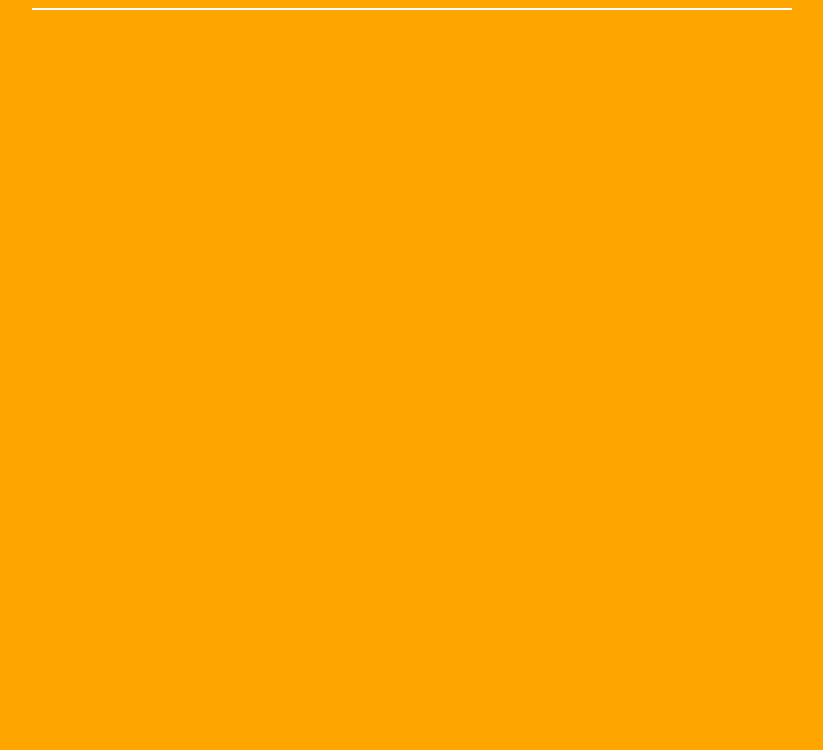
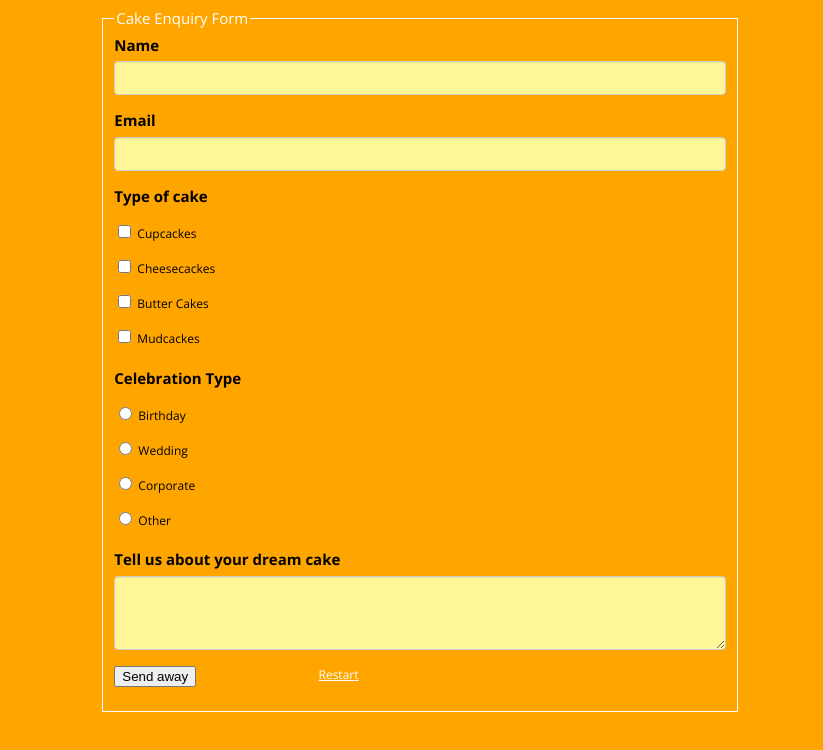
Before and after one commit to Pinch1A/ustwo, a website: page index.html in a window 1280 px wide. Shown: the whole page, without its empty margins (228-1051 px from the left). Drawn offline with nearby package versions, Linux system fonts and the light colour scheme; files that its build step writes are made by us from their sources.

```diff
--- a/Gruntfile.js
+++ b/Gruntfile.js
@@ -1,4 +1,4 @@
-module.exports = function(grunt) {
+module.exports = function (grunt) {
     grunt.initConfig({
         pkg: grunt.file.readJSON('package.json'),
         bowercopy: {
@@ -26,7 +26,7 @@
         sass: {
             dist: {
                 files: {
-					'style/style.css' : 'sass/style.scss'
+                    'style/style.css': 'sass/style.scss'
                 }
             }
         },
@@ -37,11 +37,16 @@
             }
         },
         jshint: {
-      			files: ['Gruntfile.js', 'build/**/*.js'],
+            files: ['Gruntfile.js', 'src/*.js'],
             options: {
                 globals: {
                     jQuery: true
                 }
+            }
+        },
+        simplemocha: {
+            all: {
+                src: ['tests/**/*.js', '**/*.spec.js']
             }
         }
     });
@@ -52,7 +57,8 @@
     grunt.loadNpmTasks('grunt-contrib-watch');
     grunt.loadNpmTasks('grunt-contrib-jshint');
     grunt.loadNpmTasks('grunt-bowercopy');
-	grunt.registerTask('default',['bowercopy', 'uglify', 'watch']);
+    grunt.loadNpmTasks('grunt-simple-mocha');
+    grunt.registerTask('default', ['bowercopy', 'uglify', 'watch']);
 
-	grunt.registerTask('dev',['bowercopy', 'sass:dist','jshint', 'uglify']);
-}
+    grunt.registerTask('dev', ['bowercopy', 'sass', 'jshint', 'uglify']);
+};
--- a/index.html
+++ b/index.html
@@ -16,11 +16,67 @@
 </head>
 
 <body id="main">
-	<div class="container">
-      <div class="">
 
-      </div>
+  <div class="container">
+	<form role="form" id="form">
+      <fieldset>
+        <legend>Cake Enquiry Form</legend>
+        <div class="box">
+
+          <div class="form-group">
+            <label>Name</label>
+            <input type="text" class="form-control">
+          </div>
+
+          <div class="form-group">
+            <label>Email</label>
+            <input type="text" class="form-control">
+          </div>
+
+          <div class="form-group">
+            <label>Type of cake</label>
+            <div class="checkbox">
+              <label><input type="checkbox"> Cupcackes</label>
+            </div>
+            <div class="checkbox">
+              <label><input type="checkbox"> Cheesecackes</label>
+            </div>
+            <div class="checkbox">
+              <label><input type="checkbox"> Butter Cakes</label>
+            </div>
+            <div class="checkbox">
+              <label><input type="checkbox"> Mudcackes</label>
+            </div>
+          </div>
+          <div class="form-group">
+            <label>Celebration Type</label>
+            <div class="radio">
+              <label><input type="radio" name="celType" value="0"> Birthday</label>
+            </div>
+            <div class="radio">
+              <label><input type="radio" name="celType" value="1"> Wedding</label>
+            </div>
+            <div class="radio">
+              <label><input type="radio" name="celType" value="2"> Corporate</label>
+            </div>
+            <div class="radio">
+              <label><input type="radio" name="celType" value="3" id="other"> Other</label>
+              <input type="text" class="form-control" id="other-details" disabled="disabled">
+            </div>
+          </div>
+          <div class="form-group">
+            <label>Tell us about your dream cake</label>
+            <textarea rows="4" class="form-control"></textarea>
+          </div>
+          <div class="form-group inline">
+            <button>Send away</button>
+            <div class="restart" id="reset">Restart</div>
+          </div>
+        </div>
+      </fieldset>
+    </form>
   </div>
+
 </body>
   <script src="scripts/vendor/jquery.min.js"></script>
   <script src="build/script.min.js"></script>
--- a/package.json
+++ b/package.json
@@ -8,6 +8,8 @@
     "grunt-contrib-jshint": "^1.0.0",
     "grunt-contrib-sass": "^1.0.0",
     "grunt-contrib-uglify": "^2.0.0",
-    "grunt-contrib-watch": "^1.0.0"
+    "grunt-contrib-watch": "^1.0.0",
+    "grunt-simple-mocha": "^0.4.1",
+    "mocha": "^3.0.2"
   }
 }
--- a/sass/style.scss
+++ b/sass/style.scss
@@ -1,19 +1,98 @@
+/** MIXINS **/
+@mixin box-sizing($box-model) {
+  -webkit-box-sizing: $box-model; // Safari <= 5
+  -moz-box-sizing: $box-model; // Firefox <= 19
+  box-sizing: $box-model;
+}
+/** MIXINS **/
+
+*,
+*:after,
+*:before {
+  @include box-sizing(border-box);
+}
+
 html {
 	font-family: 'Open Sans', serif;
 }
 body{
-	width: 100%
+	width: 100%;
 	height: 100%;
+	font-size: 14px;
+	line-height: 1.42857143;
+	color: #333;
+}
+fieldset{
+  border: 1px solid #fff;
+  color: #fff;
+}
+label {
+  display: inline-block;
+  max-width: 100%;
+  margin-bottom: 5px;
+  font-weight: 700;
+}
+.box{
+  color: #000000;
+}
+.form-group {
+   width: 100%;
+   margin-bottom: 15px;
+  &.inline{
+    display: inline-flex;
+  }
+}
+textarea.form-control {
+  height: auto;
+}
+.form-control {
+  display: block;
+  width: 100%;
+  height: 34px;
+  padding: 6px 12px;
+  color: #555;
+  background-color: #fff798;
+  background-image: none;
+  border: 1px solid #ccc;
+  border-radius: 4px;
+  -webkit-box-shadow: inset 0 1px 1px rgba(0,0,0,.075);
+  box-shadow: inset 0 1px 1px rgba(0,0,0,.075);
+  -webkit-transition: border-color ease-in-out .15s,-webkit-box-shadow ease-in-out .15s;
+  -o-transition: border-color ease-in-out .15s,box-shadow ease-in-out .15s;
+  transition: border-color ease-in-out .15s,box-shadow ease-in-out .15s;
 }
 #main{
   font-size: 15px;
-    i{
+    &i{
 	font-size: 22px;
      }
 }
+.container{
+	width: 50%;
+	margin: 0 auto;
+	clear:both;
+	overflow:hidden;
+}
+.checkbox, .radio {
+  position: relative;
+  display: block;
+  margin-top: 10px;
+  margin-bottom: 10px;
+  label{
+	font-weight: 300;
+	font-size: 12px;
+  }
+}
 
-.container{
-	width: 60%;
-	margin: 0 auto;
-	border: 1px solid #fff;
+
+.restart{
+  text-decoration: underline;
+  font-weight: normal;
+  cursor: pointer;
+  color: #ffffff;
+  font-size: 12px;
+  margin-left: 20%;
+  &:hover{
+    font-weight: 700;
+  }
 }
--- a/src/script.js
+++ b/src/script.js
@@ -1 +1,22 @@
-$('#main').css('background-color','orange');
+(function(){
+    "use strict";
+
+    // Define...
+    $('#main').css('background-color','orange');
+
+    $('#other-details').hide();
+
+    $('#reset').on('click', function(){
+        $('#form')[0].reset();
+    });
+
+    $('input[name="celType"]').on('click', function() {
+        if ($(this).val() === 3) {
+            $('#other-details').removeProp("disabled");
+        }
+        else {
+            $('#other-details').prop("disabled", "disabled");
+        }
+    });
+
+})();
--- /dev/null
+++ b/tests/functional/form.js
@@ -0,0 +1,7 @@
+/**
+ * Created by Luca on 17/08/16.
+ */
+describe('contact page', function() {
+    it('should show Cacke form');
+    it('should refuse empty submissions');
+});
```
Also changed, not shown: README.md, build/script.min.js, style/style.css, 1 other file. Lines whose indentation alone changed are shown as unchanged.
